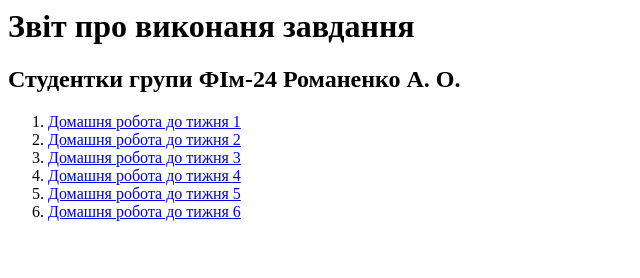
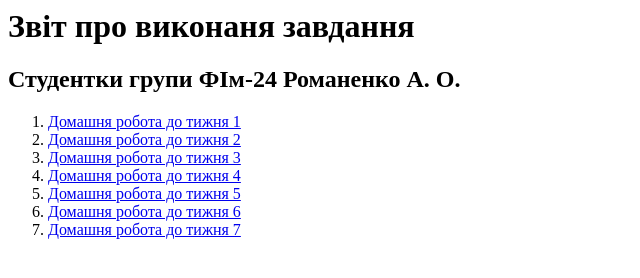
Before and after one commit to kisochkar/FIm-24, a plain HTML site: page index.html in a window 1280 px wide. Shown: the whole page, without its empty margins (0-640 px from the left). Drawn offline with Linux system fonts and the light colour scheme.

Commit message:
Add files via upload

```diff
--- a/index.html
+++ b/index.html
@@ -14,6 +14,7 @@
 <li><a href="hv4/homvork4.html" target="_blank">Домашня робота до тижня 4</a></li>
 <li><a href="hv5/homvork5.html" target="_blank">Домашня робота до тижня 5</a></li>
 <li><a href="hv6/homvork6.html" target="_blank">Домашня робота до тижня 6</a></li>
+<li><a href="lw1/laboratorywork1.html" target="_blank">Домашня робота до тижня 7</a></li>
 </ol>
 </body>
 </html>
```
